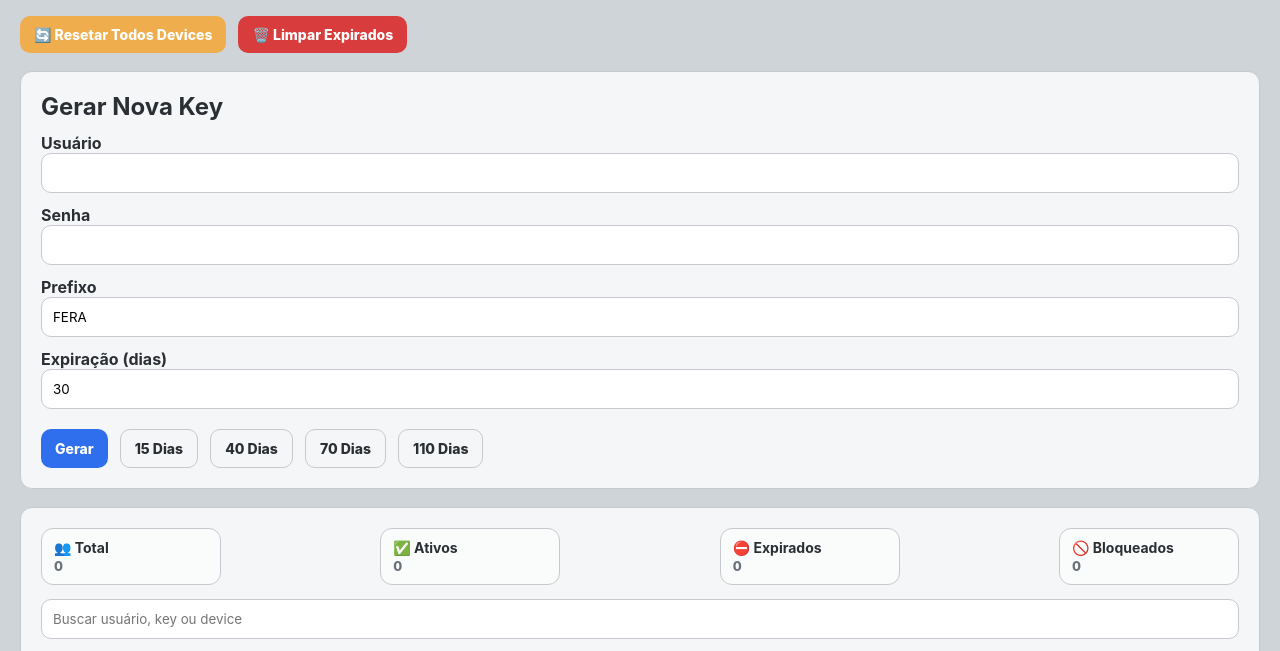
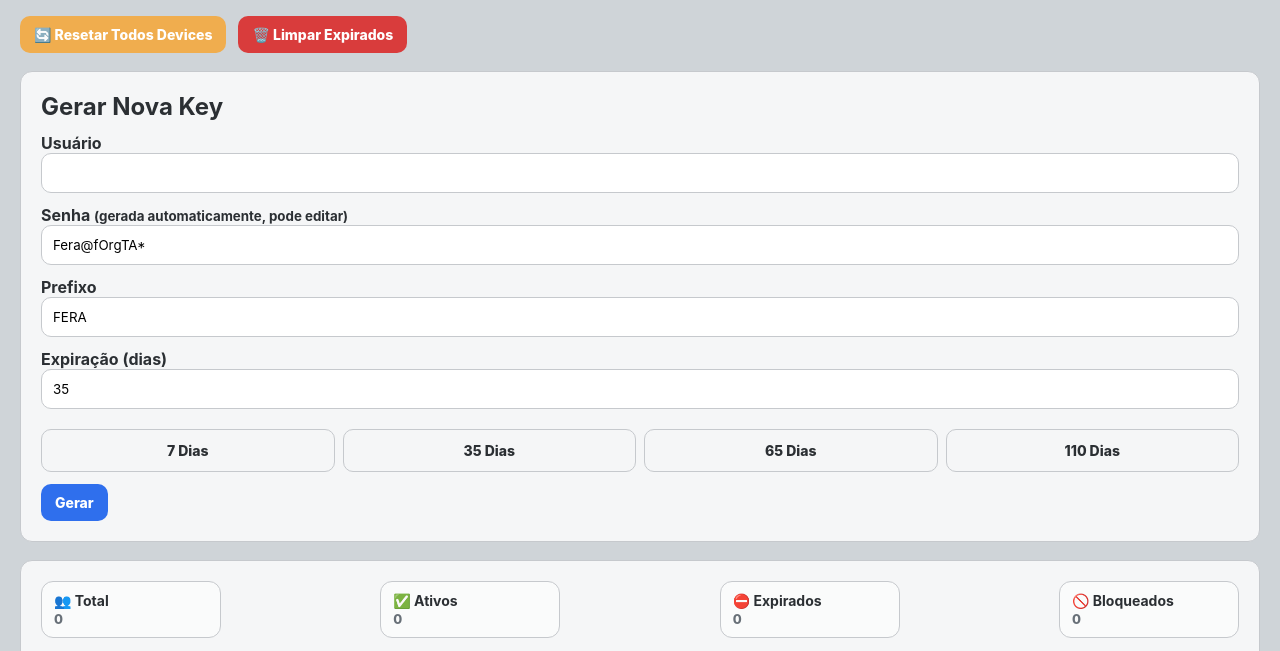
Before and after one commit to FeraAlpha/painel-licenca-server, a Flask app: template templates/admin_index.html in a window 1280 px wide. Shown: the part 69-720 px from the top of the page. Run offline with Flask 2, Linux system fonts and the light colour scheme; the template is opened without the code that fills it, so the values that code supplies are empty.

Commit message:
Update admin_index.html

```diff
--- a/templates/admin_index.html
+++ b/templates/admin_index.html
@@ -89,7 +89,7 @@
   .btn-ghost   { background:transparent; border:1px solid var(--border); color:var(--text); }
   .btn-warning { background:#f0ad4e; color:white; }
 
-  /* LOADING NOS BOTÕES (melhoria 7) */
+  /* LOADING NOS BOTÕES */
   .btn-loading {
     color: transparent !important;
     pointer-events: none;
@@ -140,7 +140,7 @@
     margin-left:8px;
   }
 
-  /* OCULTAR SENHA COM TOGGLE (melhoria 1) */
+  /* OCULTAR SENHA COM TOGGLE */
   .password-value { display: none; }
   .password-toggle {
     background: none;
@@ -153,7 +153,7 @@
   }
   .password-toggle:hover { background: rgba(0,0,0,0.05); }
 
-  /* DESTAQUE DA LINHA (melhoria 13) */
+  /* DESTAQUE DA LINHA */
   .highlight {
     animation: highlightFade 2s ease-out;
   }
@@ -282,6 +282,21 @@
   .actionsMenu form{ margin-bottom:8px; }
   .actionsMenu form:last-child{ margin-bottom:0; }
 
+  /* ===========================
+     MELHORIAS MOBILE (formulário)
+     =========================== */
+  .day-buttons {
+    display: grid;
+    grid-template-columns: repeat(auto-fit, minmax(120px, 1fr));
+    gap: 8px;
+    margin-top: 8px;
+    margin-bottom: 12px;
+  }
+  .day-buttons .btn {
+    width: 100%;
+    padding: 12px 8px;
+  }
+
   @media (max-width: 820px){
     thead { display:none; }
 
@@ -298,6 +313,16 @@
 
     .actionsWrap{ display:none; }
     .menuBtn{ display:inline-block; }
+
+    .day-buttons {
+      grid-template-columns: repeat(2, 1fr);
+    }
+  }
+
+  @media (max-width: 480px) {
+    .day-buttons {
+      grid-template-columns: 1fr;
+    }
   }
 </style>
 </head>
@@ -330,26 +355,27 @@
 <div class="card">
   <h2 style="margin-bottom:12px">Gerar Nova Key</h2>
 
-  <form method="post" action="/admin/generate">
+  <form method="post" action="/admin/generate" id="generateForm">
     <label>Usuário</label>
     <input name="username" required>
 
-    <label>Senha</label>
-    <input name="password" required>
+    <label>Senha <small>(gerada automaticamente, pode editar)</small></label>
+    <input name="password" id="autoPassword" required>
 
     <label>Prefixo</label>
     <input name="prefix" value="FERA">
 
     <label>Expiração (dias)</label>
-    <input name="expire_days" type="number" value="30" min="1">
+    <input name="expire_days" type="number" value="35" min="1" id="expireDays">
 
-    <div style="display:flex; gap:12px; margin-top:8px; flex-wrap:wrap">
-      <button type="submit" class="btn btn-primary" onclick="setLoading(this)">Gerar</button>
-      <button type="button" class="btn btn-ghost" onclick="setExpiration('15')">15 Dias</button>
-      <button type="button" class="btn btn-ghost" onclick="setExpiration('40')">40 Dias</button>
-      <button type="button" class="btn btn-ghost" onclick="setExpiration('70')">70 Dias</button>
+    <div class="day-buttons">
+      <button type="button" class="btn btn-ghost" onclick="setExpiration('7')">7 Dias</button>
+      <button type="button" class="btn btn-ghost" onclick="setExpiration('35')">35 Dias</button>
+      <button type="button" class="btn btn-ghost" onclick="setExpiration('65')">65 Dias</button>
       <button type="button" class="btn btn-ghost" onclick="setExpiration('110')">110 Dias</button>
     </div>
+
+    <button type="submit" class="btn btn-primary" onclick="setLoading(this)">Gerar</button>
   </form>
 </div>
 
@@ -395,14 +421,14 @@
 
     <tbody>
       {% for u in users %}
-      <!-- ATRIBUTO DATA-ID (melhoria 2) -->
+      <!-- ATRIBUTO DATA-ID -->
       <tr data-expires="{{ u.expires_at }}" data-id="{{ u.id }}">
 
         <td>{{ loop.index0 }}</td>
 
         <td><b>{{ u.username }}</b></td>
 
-        <!-- SENHA OCULTA COM TOGGLE (melhoria 1) -->
+        <!-- SENHA OCULTA COM TOGGLE -->
         <td>
           <span class="password-mask">••••••</span>
           <span class="password-value">{{ u.password }}</span>
@@ -500,12 +526,36 @@
 <div id="toast" class="toast">OK</div>
 
 <script>
-// Toast via URL ?msg=
-(function(){
+// ================== FUNÇÃO PARA GERAR SENHA ALEATÓRIA ==================
+function generateRandomPassword() {
+  const chars = 'ABCDEFGHIJKLMNOPQRSTUVWXYZabcdefghijklmnopqrstuvwxyz0123456789';
+  let password = 'Fera@';
+  for (let i = 0; i < 6; i++) {
+    password += chars.charAt(Math.floor(Math.random() * chars.length));
+  }
+  // Adiciona um caractere especial no final para ficar mais forte
+  const specials = '!@#$%&*';
+  password += specials.charAt(Math.floor(Math.random() * specials.length));
+  return password;
+}
+
+// ================== PREENCHER CAMPO DE SENHA AUTOMATICAMENTE ==================
+document.addEventListener("DOMContentLoaded", function() {
+  const passField = document.getElementById('autoPassword');
+  if (passField) {
+    passField.value = generateRandomPassword();
+  }
+
+  // Toast via URL ?msg=
   const url = new URL(window.location.href);
   const msg = url.searchParams.get("msg");
   if(msg) toast(msg);
-})();
+
+  // Inicializa as funções
+  renderExp();
+  updateDashboard();
+  highlightUserFromURL();
+});
 
 // ================== TEMA ESCURO ==================
 function toggleDark(){ document.body.classList.toggle("dark"); }
@@ -536,7 +586,7 @@ function copiarCred(u,p){
   toast("Credenciais copiadas!");
 }
 
-// ================== TOGGLE SENHA (melhoria 1) ==================
+// ================== TOGGLE SENHA ==================
 function togglePassword(btn) {
   const td = btn.closest('td');
   const mask = td.querySelector('.password-mask');
@@ -557,7 +607,7 @@ function togglePassword(btn) {
   }
 }
 
-// ================== LOADING NOS BOTÕES (melhoria 7) ==================
+// ================== LOADING NOS BOTÕES ==================
 function setLoading(btn) {
   btn.classList.add('btn-loading');
 }
@@ -671,7 +721,7 @@ document.addEventListener("click", (e)=>{
   }
 });
 
-// ================== DESTAQUE DA LINHA (melhoria 13) ==================
+// ================== DESTAQUE DA LINHA ==================
 function highlightUserFromURL() {
   const urlParams = new URLSearchParams(window.location.search);
   const highlightId = urlParams.get('highlight');
@@ -684,17 +734,12 @@ function highlightUserFromURL() {
       }, 2000);
       row.scrollIntoView({ behavior: 'smooth', block: 'center' });
     }
-    // Remove o parâmetro da URL sem recarregar
     const newUrl = window.location.pathname;
     window.history.replaceState({}, document.title, newUrl);
   }
 }
 
-// ================== INICIALIZAÇÃO ==================
-renderExp();
-updateDashboard();
-highlightUserFromURL();
-
+// ================== ATUALIZAÇÕES PERIÓDICAS ==================
 setInterval(() => {
   renderExp();
   updateDashboard();
```
